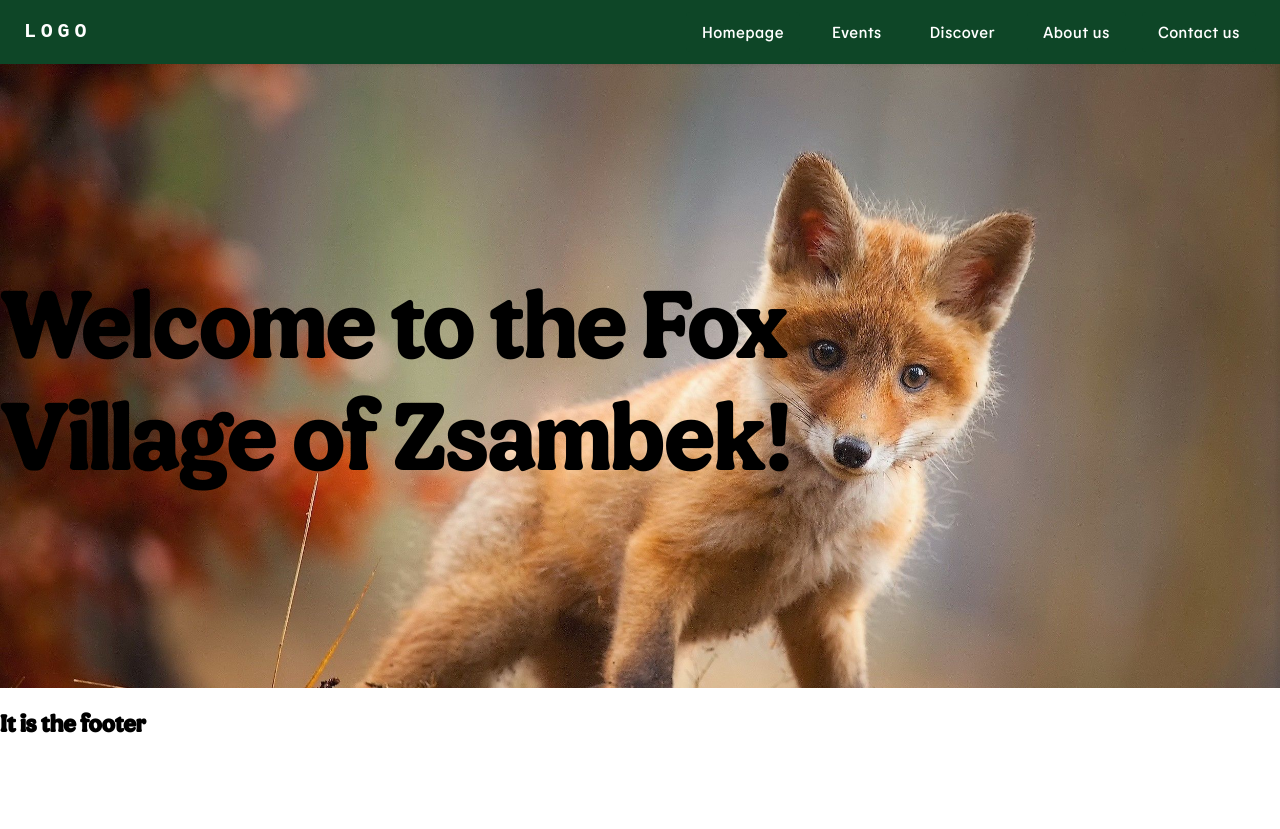
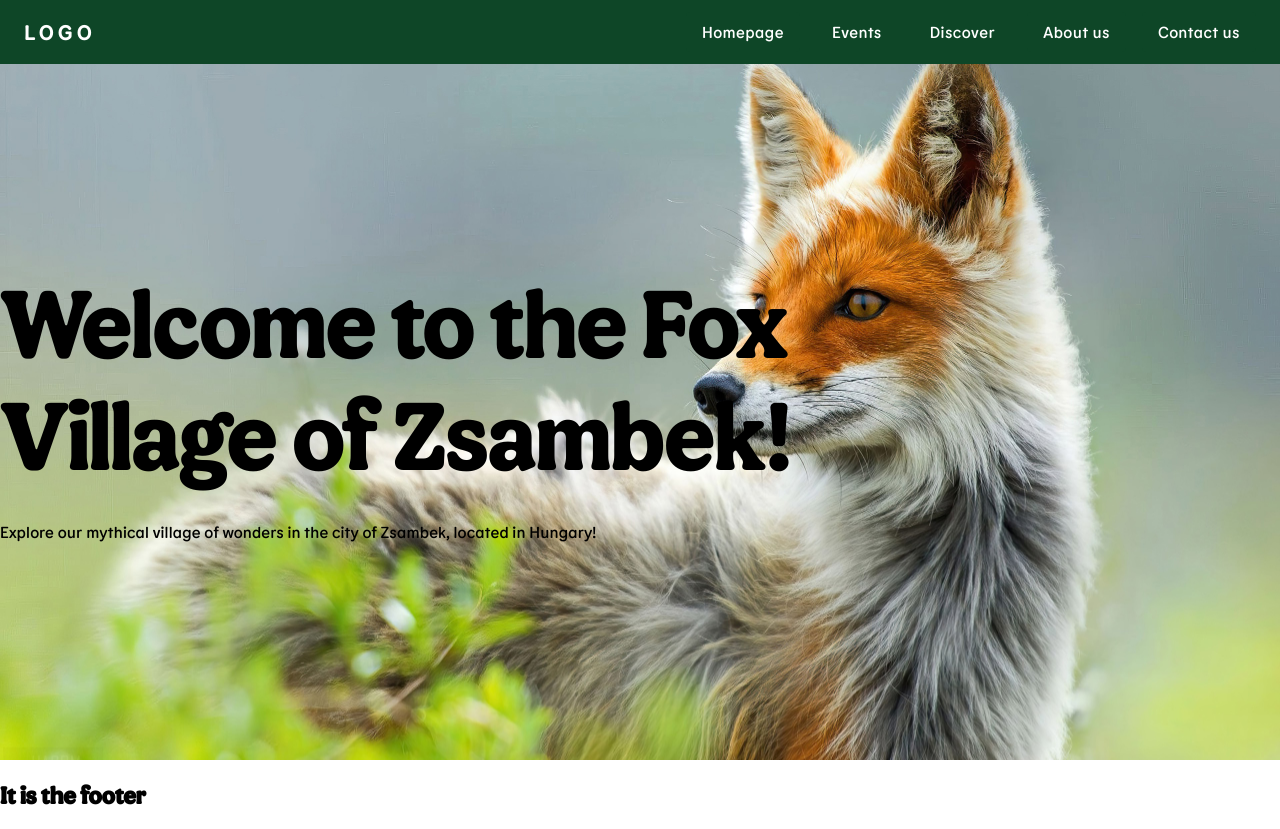
Before and after one commit to szcstamas/foxvillage, a React (Create React App) app: page / in a window 1280 px wide. Before the commit the page ends 800 px from the top, so only its background shows below. Built offline with nearby package versions, Linux system fonts and the light colour scheme.

Commit message:
adding p and background image to section component

```diff
--- a/src/App.tsx
+++ b/src/App.tsx
@@ -4,10 +4,6 @@ import { BrowserRouter as Router, Routes, Route, } from "react-router-dom";
 import AnimatedRoutes from './AnimatedRoutes';
 import Navbar from './components/Navbar';
 import Footer from './components/Footer';
-
-//typescript practicing
-let name: string;
-name = "hey";
 
 function App() {
   return (
--- a/src/components/Section.tsx
+++ b/src/components/Section.tsx
@@ -20,12 +20,16 @@ const Section = ({ backgroundImage }: Props) => {
                 initial={{ y: -30, opacity: 0 }}
                 animate={{ y: 0, opacity: 1 }}
                 transition={{ delay: .75, duration: .5, ease: 'easeInOut', }}
-                sx={{ maxWidth: '1350px', m: 'auto' }}
+                sx={{ maxWidth: '1400px', m: 'auto' }}
             >
                 <Typography variant="h1"
-                    sx={{ width: '70%', }}
+                    sx={{ width: '70%', mb: 4 }}
                 >
                     Welcome to the Fox Village of Zsambek!
+                </Typography>
+                <Typography paragraph={true}
+                >
+                    Explore our mythical village of wonders in the city of Zsambek, located in Hungary!
                 </Typography>
             </Box>
         </Box>
--- a/src/constants/Images.tsx
+++ b/src/constants/Images.tsx
@@ -1,6 +1,6 @@
 import BabyFox from "../assets/img/babyfox.jpg";
 import Fox1 from "../assets/img/fox1.jpg";
 
-export const Images = {
-    BabyFox: `../assets/img/babyfox.jpg`,
-};
+export const Images = [
+    BabyFox, Fox1
+];
--- a/src/containers/Homepage.tsx
+++ b/src/containers/Homepage.tsx
@@ -1,13 +1,12 @@
 import React from 'react'
 import Section from '../components/Section';
 import { Images } from '../constants/Images';
-import BabyFox from '../assets/img/babyfox.jpg';
 
 const Homepage = () => {
     return (
         <>
             <Section
-                backgroundImage={BabyFox}
+                backgroundImage={Images[1]}
             ></Section>
         </>
     )
--- a/src/styles/styles.css
+++ b/src/styles/styles.css
@@ -73,6 +73,8 @@ h6 {
   font-family: mainFontFamily !important;
 }
 
+p,
+a,
 button {
   font-family: mainFontFamilySans !important;
 }
--- a/src/styles/styles.scss
+++ b/src/styles/styles.scss
@@ -34,8 +34,8 @@ h6 {
     font-family: mainFontFamily !important;
 }
 
-
-
+p,
+a,
 button {
     font-family: mainFontFamilySans !important;
 }
```
Also changed, not shown: 1 other file (tests, documents, lock files or other folders).
